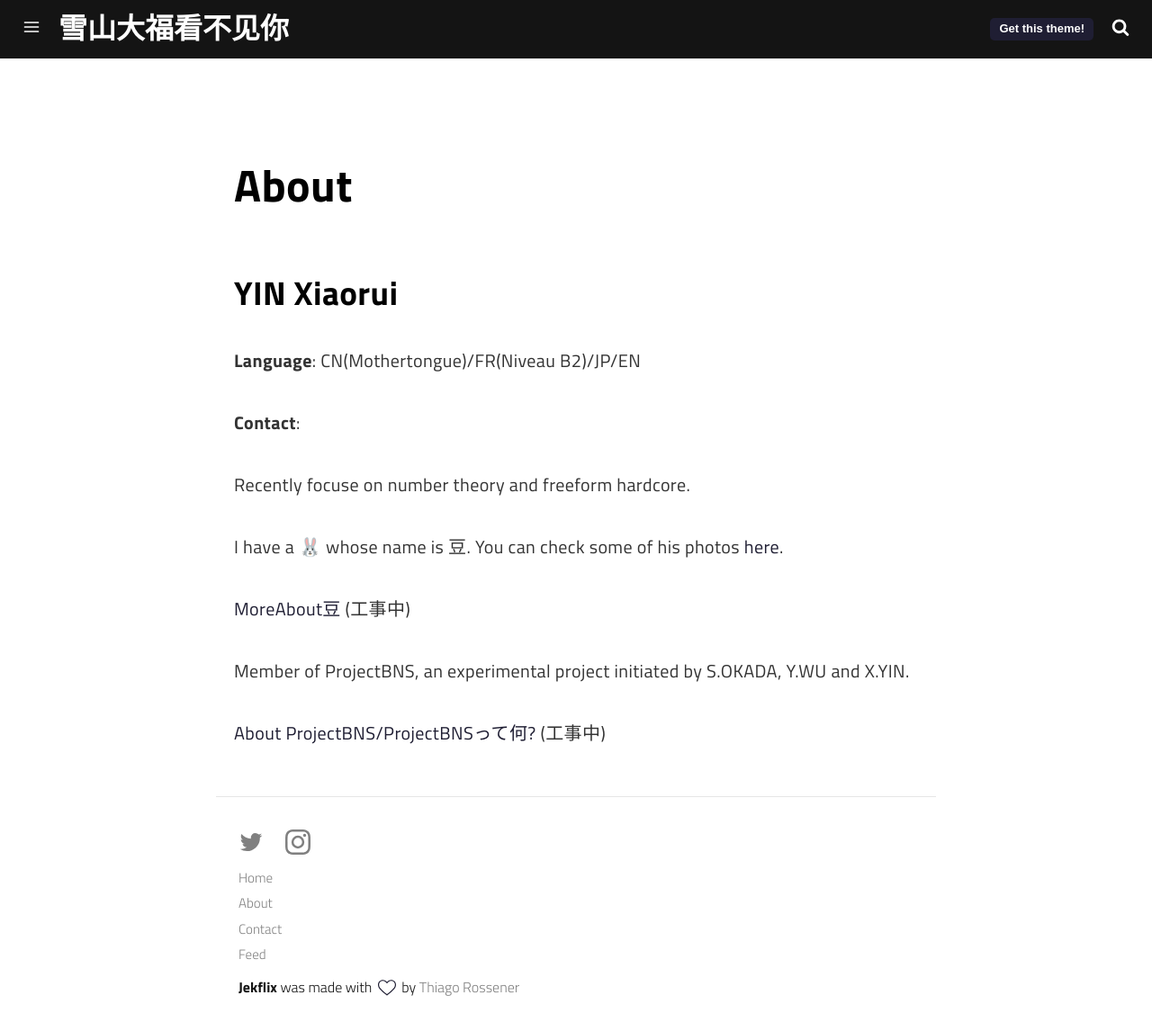
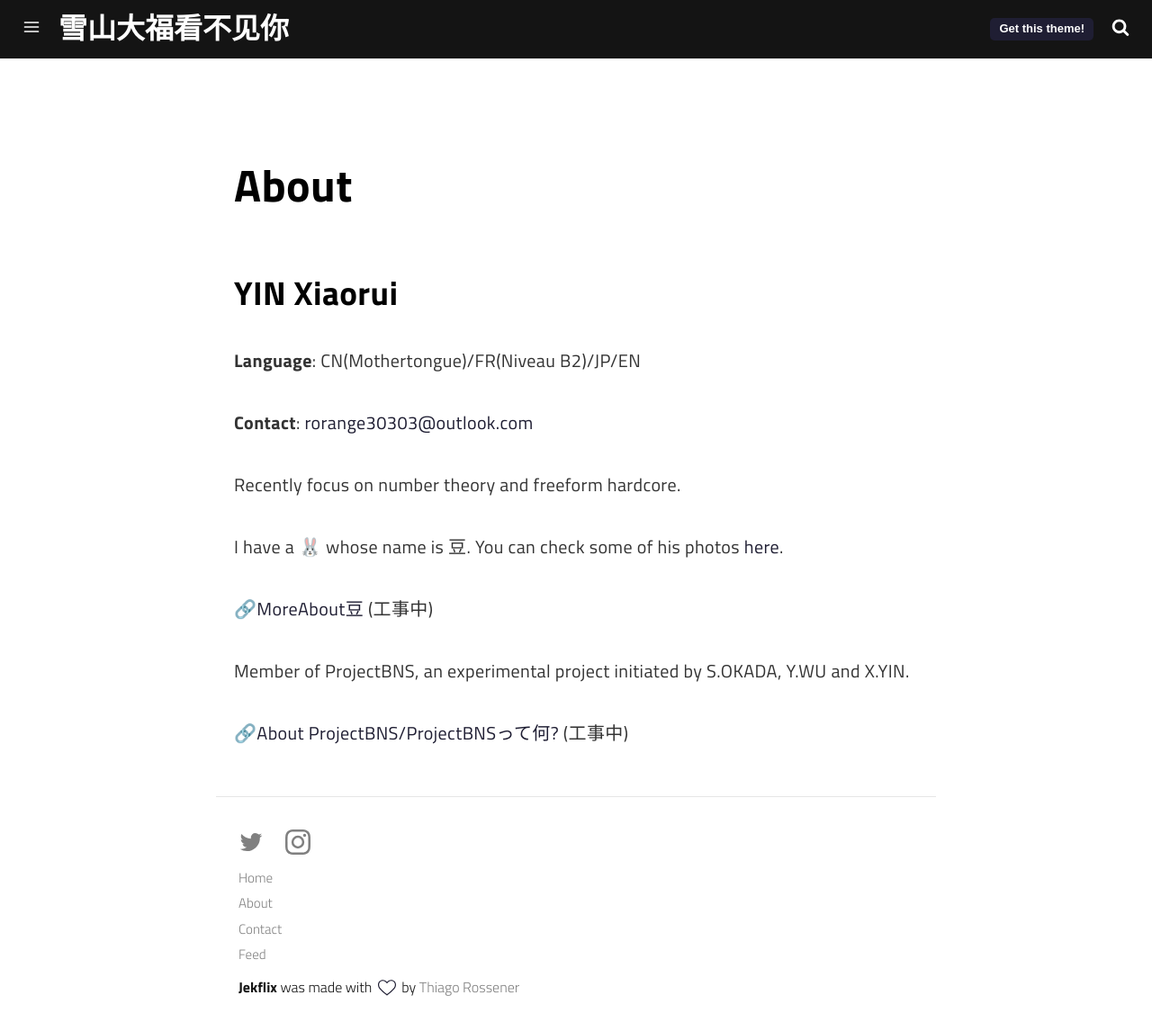
Before and after one commit to XiaoruiYIN/XiaoruiYIN.github.io, a Jekyll site: the page built from about.md, in a window 1280 px wide and 1146 px high. Shown: the whole window at 90% size. Built offline with Jekyll 4.4.1, drawn with Linux system fonts in a browser that asks for light colours; a script that is not in the unit is left out.

Commit message:
Update about.md

```diff
--- a/about.md
+++ b/about.md
@@ -11,14 +11,14 @@ permalink: /about/
 
 **Language**: CN(Mothertongue)/FR(Niveau B2)/JP/EN
 
-**Contact**: <a href="mailto:rorange30303@outlook.com">
+**Contact**: <a href="mailto:rorange30303@outlook.com">rorange30303@outlook.com</a>
 
-Recently focuse on number theory and freeform hardcore.
+Recently focus on number theory and freeform hardcore.
 
 I have a 🐰 whose name is 豆. You can check some of his photos <a href="www.instagram.com/rorange30303/">here</a>.
 
-<a href="xiaoruiyin.github.io/d">MoreAbout豆</a> (工事中)
+<a href="xiaoruiyin.github.io/d">🔗MoreAbout豆</a> (工事中)
 
 Member of ProjectBNS, an experimental project initiated by S.OKADA, Y.WU and X.YIN.
 
-<a href="xiaoruiyin.github.io/projectbns">About ProjectBNS/ProjectBNSって何?</a> (工事中)
+<a href="xiaoruiyin.github.io/projectbns">🔗About ProjectBNS/ProjectBNSって何?</a> (工事中)
```
